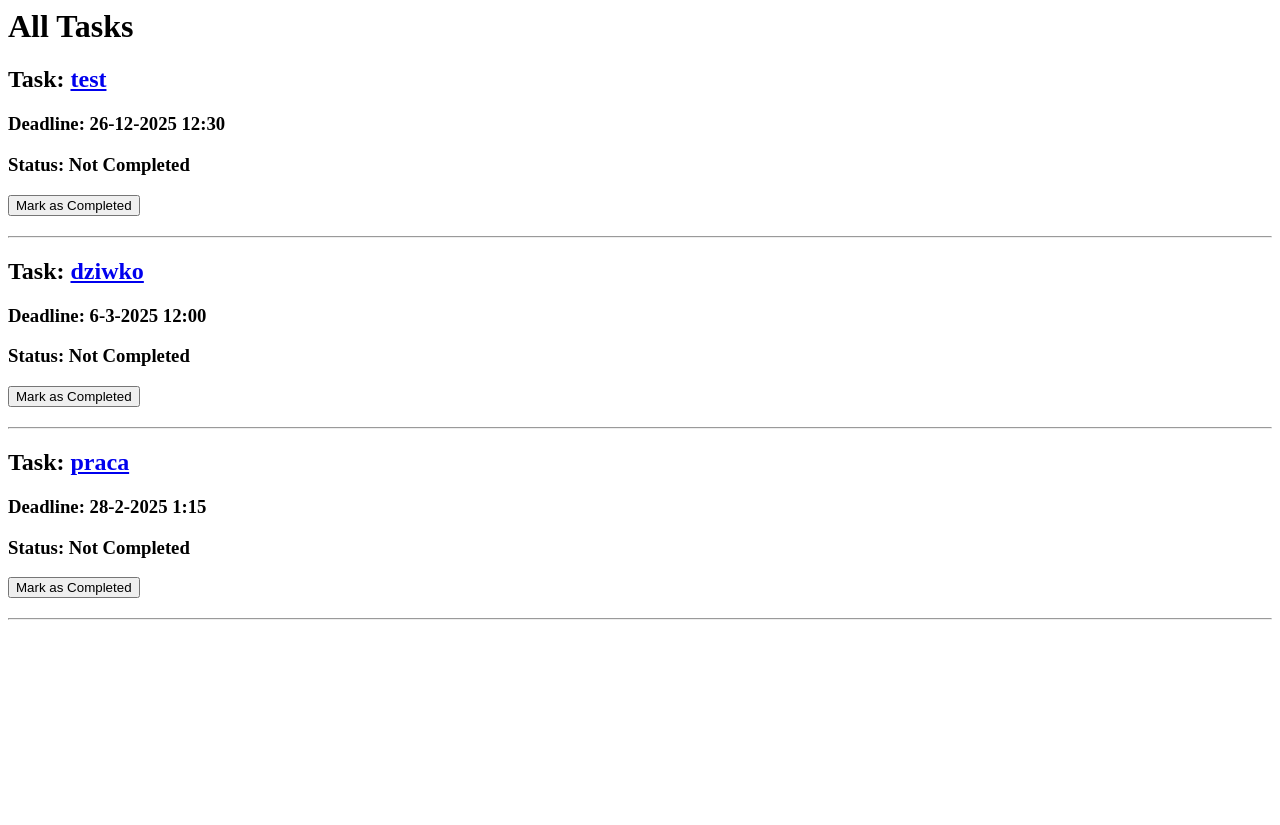
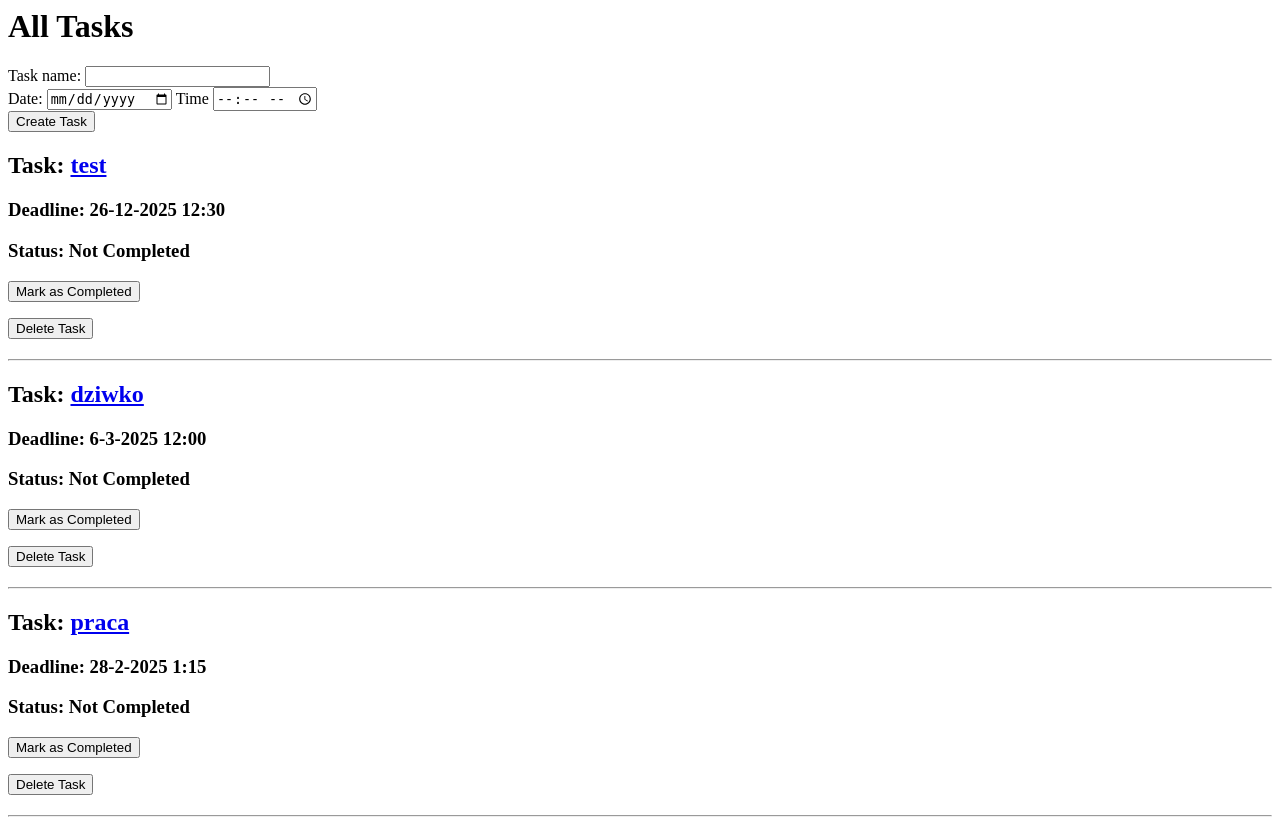
Before and after one commit to ayaki102/momentum, a FastAPI app: page /task in a window 1280 px wide. Before the commit the page ends 620 px from the top, so only its background shows below. Run offline with FastAPI, Linux system fonts and the light colour scheme.

Commit message:
this is just todo app, basic functionality done with CRUD

```diff
--- a/main.py
+++ b/main.py
@@ -1,4 +1,5 @@
-from fastapi import FastAPI, Request
+from os import stat
+from fastapi import FastAPI, Request, Form
 from fastapi.responses import HTMLResponse, RedirectResponse
 from fastapi.staticfiles import StaticFiles
 from fastapi.templating import Jinja2Templates
@@ -52,7 +53,10 @@ async def get_tasks(request: Request):
 
 @app.get("/task/{id}", response_class=HTMLResponse)
 async def get_task(request: Request, id: int):
-    task = tasks[id - 1]
+    task = next((t for t in tasks if t[ID] == id), None)
+
+    if not task:
+        return HTMLResponse("task not found", status_code=404)
     return templates.TemplateResponse(
         request=request, name="task.html", context={"task": task}
     )
@@ -60,12 +64,40 @@ async def get_task(request: Request, id: int):
 
 @app.post("/task/status_update/{id}")
 async def complete_task(id: int, request: Request):
-    if id < 1 or id > len(tasks):
-        return HTMLResponse(content="Task not found", status_code=404)
-    if tasks[id - 1][COMPLETED]:
-        tasks[id - 1][COMPLETED] = False
-    else:
-        tasks[id - 1][COMPLETED] = True
+    task = next((t for t in tasks if t[ID] == id), None)
+
+    if not task:
+        return HTMLResponse("Task not found", status_code=404)
+
+    task[COMPLETED] = not task[COMPLETED]
+
+    next_url = request.query_params.get("next", "/task")
+    return RedirectResponse(next_url, status_code=303)
+
+
+@app.post("/task/create")
+async def create_task(
+    name: str = Form(...),
+    date: str = Form(...),
+    time: str = Form(...),
+):
+    new_task = {
+        NAME: name,
+        DATE: f"{date} {time}",
+        COMPLETED: False,
+        ID: len(tasks) + 1,
+    }
+
+    tasks.append(new_task)
+    return RedirectResponse(url="/task", status_code=303)
+
+
+@app.post("/task/delete/{id}")
+async def delete_task(id: int, request: Request):
+    for i, task in enumerate(tasks):
+        if task[ID] == id:
+            tasks.pop(i)
+            break
 
     next_url = request.query_params.get("next", "/task")
     return RedirectResponse(url=next_url, status_code=303)
--- a/templates/task.html
+++ b/templates/task.html
@@ -7,6 +7,11 @@
     <form action="/task/status_update/{{ task.id }}?next=/task/{{ task.id }}" method="post">
         <button type="submit">Mark as Completed</button>
     </form>
+
+    <form action="/task/delete/{{ task.id }}?next=/task" method="post">
+        <button type="submit">Delete Task</button>
+
+    </form>
     {% if task.completed %}
     <p>✅ Task already completed!</p>
     {% endif %}
--- a/templates/tasks.html
+++ b/templates/tasks.html
@@ -1,5 +1,31 @@
 <h1>All Tasks</h1>
 
+<form action="/task/create" method="post">
+    <label>
+        Task name:
+        <input type="text" name="name" required>
+    </label>
+
+    <br>
+
+    <label>
+        Date:
+        <input type="date" name="date" required>
+    </label>
+
+    <label>
+        Time
+        <input type="time" name="time" required>
+
+    </label>
+
+    <br>
+
+    <button type="submit">Create Task</button>
+</form>
+
+
+{% if tasks|length != 0 %}
 {% for task in tasks %}
 <div style="margin-bottom: 20px;">
     <h2>Task: <a href="/task/{{ task.id }}">{{ task.name }}</a></h2>
@@ -9,9 +35,18 @@
     <form action="/task/status_update/{{ task.id }}" method="post">
         <button type="submit">Mark as Completed</button>
     </form>
+    <form action="/task/delete/{{ task.id }}" method="post">
+        <button type="submit">Delete Task</button>
+
+    </form>
     {% if task.completed %}
     <p>✅ Task already completed!</p>
     {% endif %}
 </div>
 <hr>
 {% endfor %}
+{% else %}
+<div>
+    Add your first task
+</div>
+{% endif %}
```
